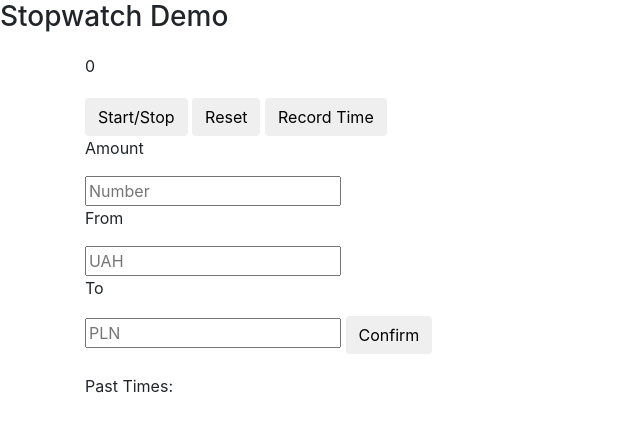
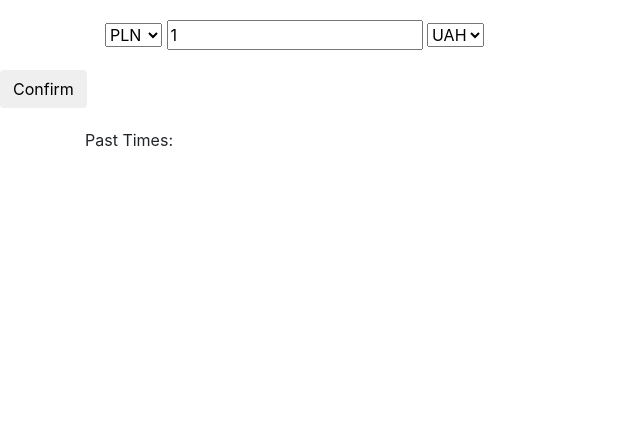
Before and after one commit to SzymonKovalski/CurrencyConverterWithBaubles, a website with bundled scripts: page index.html in a window 1280 px wide. Shown: the whole page, without its empty margins (0-640 px from the left). Built offline with nearby package versions, Linux system fonts and the light colour scheme.

Commit message:
Update index.html

```diff
--- a/index.html
+++ b/index.html
@@ -9,23 +9,24 @@
 </head>
 
 <body>
-  <h3>Stopwatch Demo</h3>
 
-  <div id="timer" class="container">0</div>
+  <div class="container">
+    <div class="currency">
+      <select id="fromCurrency">
+        <option value="PLN" selected>PLN</option>
+        <option value="USD">USD</option>
+        <option value="UAH">UAH</option>
+      </select>
+      <input type="number" id="fromAmount" placeholder="0" value=1>
+      <select id="toCurrency">
+        <option value="PLN">PLN</option>
+        <option value="USD">USD</option>
+        <option value="UAH" selected>UAH</option>
+      </select>
+    </div>
+  </div>
 
-  <div id="btns" class="container">
-    <button id="start" class="btn">Start/Stop</button>
-    <button id="reset" class="btn">Reset</button>
-    <button id="record" class="btn">Record Time</button>
-
-    <p>Amount</p>
-    <input id="amount1" name="amount1" type="text" placeholder="Number" />
-    <p>From</p>
-    <input id="From" name="From" type="text" placeholder="UAH" />
-    <p>To</p>
-    <input id="To" name="To" type="text" placeholder="PLN" />
-
-    <button id="confirm" class="btn">Confirm</button>
+  <button id="confirm" class="btn">Confirm</button>
   </div>
 
   <div id="record-div" class="container">
@@ -35,7 +36,7 @@
     </ul>
   </div>
 
-  <script src="Main.js"></script>
+  <script src="Currency-Converter.js"></script>
 </body>
 
 </html>
```
